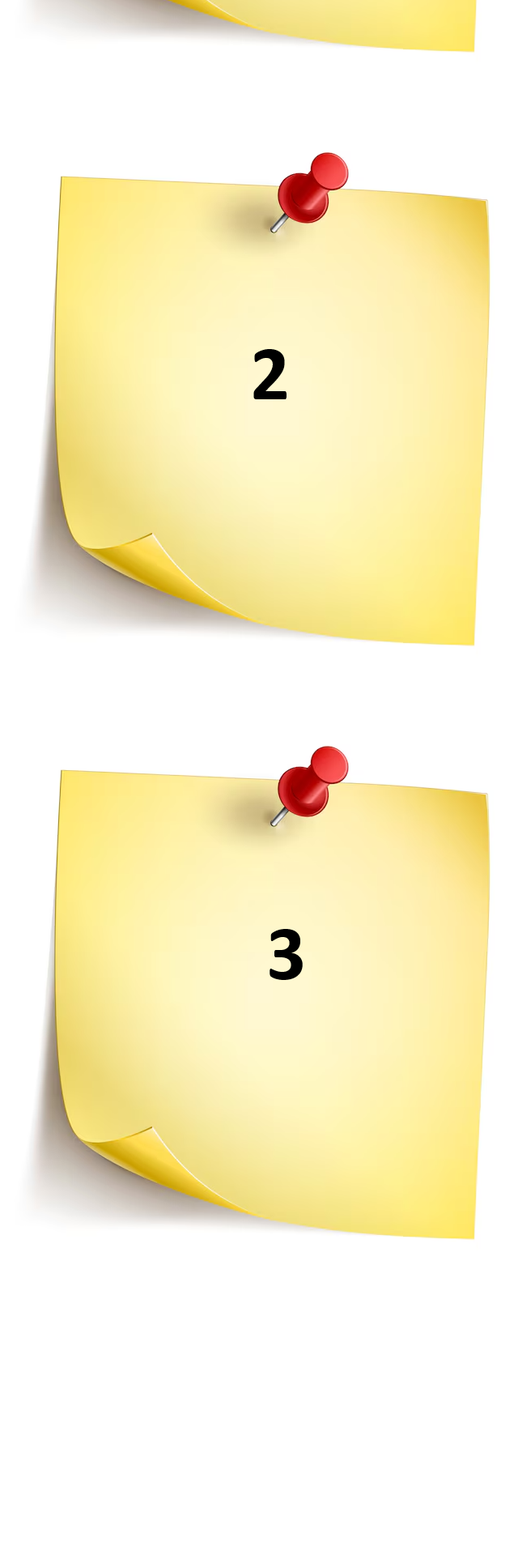
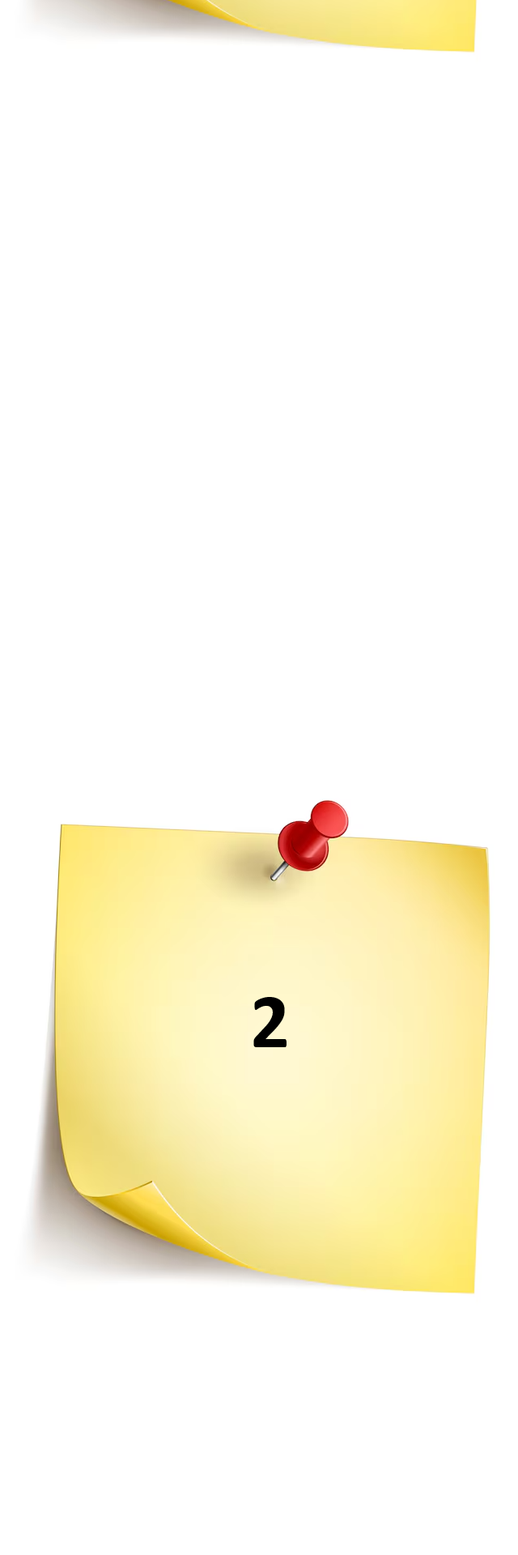
Before and after one commit to adamwillerton/ADT-AppDev-ExampleReactNotesApp-LazyLoad, a React (Vite) app in the folder notes-app/: page / in a window 1280 px wide. Shown: the part 820-2740 px from the top of the page at 81% size, without its empty margins (322-962 px from the left). Before the commit the page ends 2445 px from the top, so only its background shows below. Built offline with nearby package versions, Linux system fonts and the light colour scheme.

Commit message:
Update App.jsx

```diff
--- a/notes-app/src/App.jsx
+++ b/notes-app/src/App.jsx
@@ -74,9 +74,27 @@ export default function App() {
         {filtered.length === 0 && <li style={{ color: '#666' }}>No notes to show.</li>}
       </ul>
 
-      <LazyLoadImage alt="Product name" effect="blur" src={note1}/>
-      <LazyLoadImage alt="Product name" effect="blur" src={note2}/>
-      <LazyLoadImage alt="Product name" effect="blur" src={note3}/>
+        <LazyLoadImage
+          alt="Note 1"
+          effect="blur"
+          src={note1}
+        />
+
+        <div style={{ height: '100vh' }}></div>
+
+        <LazyLoadImage
+          alt="Note 2"
+          effect="blur"
+          src={note2}
+        />
+
+        <div style={{ height: '100vh' }}></div>
+
+        <LazyLoadImage
+          alt="Note 3"
+          effect="blur"
+          src={note3}
+        />
     </main>
   );
 }
```
